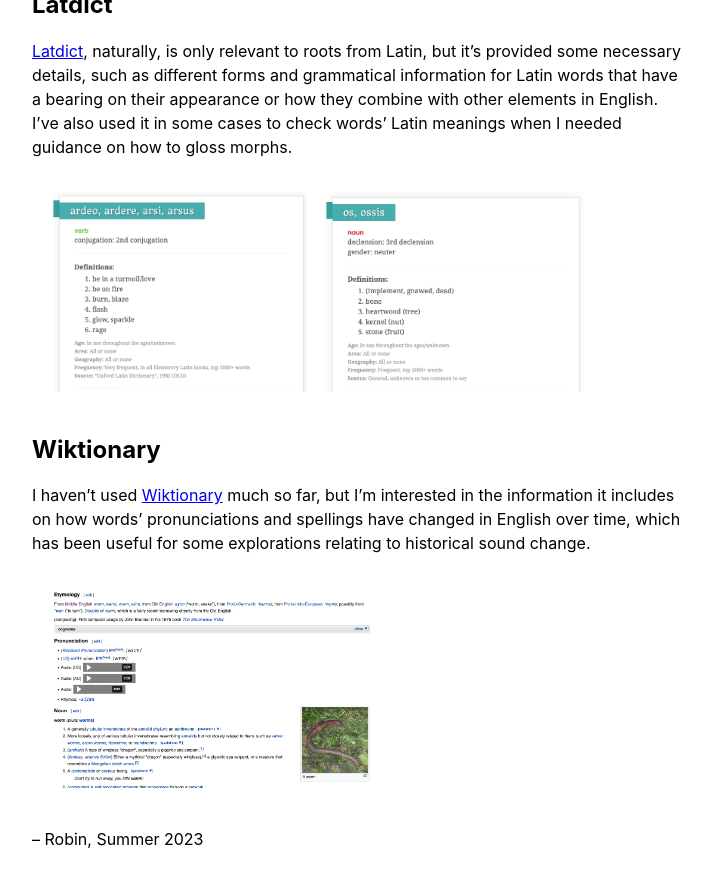
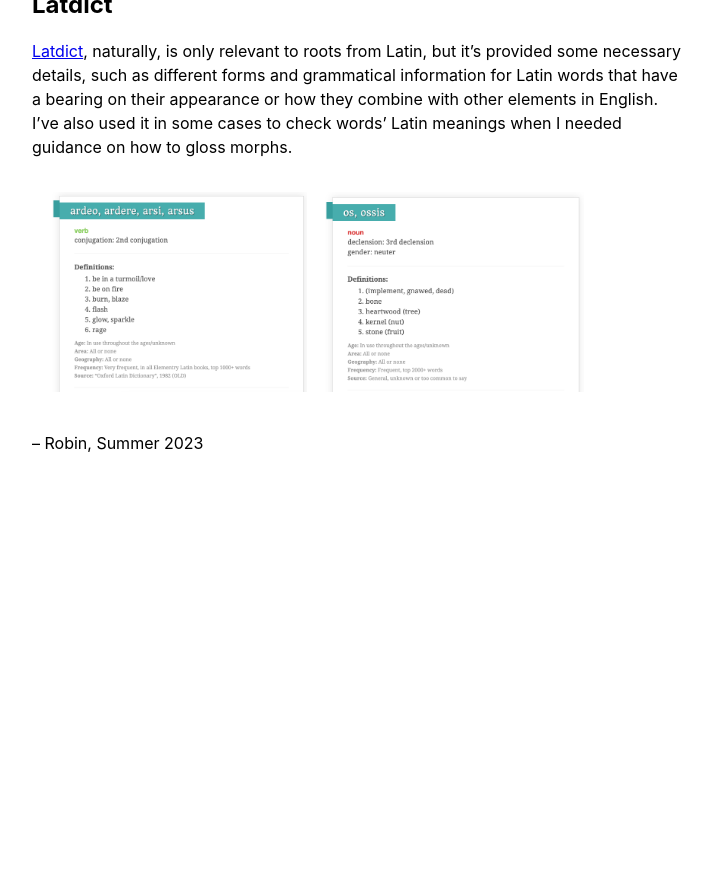
Before and after one commit to inthescales/lyre-site, a Jekyll site: the page built from blog/_posts/2023-6-18-sources-for-etymology.md, in a window 1280 px wide and 900 px high, scrolled down 1903 px. Shown: the top 887 px of the window, without its empty margins (299-1011 px from the left). Built offline with Jekyll 4.4.1, drawn with Linux system fonts in a browser that asks for light colours; after the commit the page ends 2407 px from its top, so only the background shows below that.

Commit message:
Remove Wiktionary from latest post

```diff
--- a/blog/_posts/2023-6-18-sources-for-etymology.md
+++ b/blog/_posts/2023-6-18-sources-for-etymology.md
@@ -57,16 +57,4 @@ This one requires a paid subscription to use.
     </tr>
 </table>
 
-## Wiktionary
-
-I haven't used [Wiktionary](http://www.wiktionary.org) much so far, but I'm interested in the information it includes on how words' pronunciations and spellings have changed in English over time, which has been useful for some explorations relating to historical sound change.
-
-<table class="img-table">
-    <tr>
-        <td>
-            <a href="{{ site.baseurl }}/assets/images/posts/2023-6-18-sources-for-etymology/wiktionary_1.png"><img src="{{ site.baseurl }}/assets/images/posts/2023-6-18-sources-for-etymology/wiktionary_1.png" alt="Screenshot of wiktionary's entry for the English word 'worm'"></a>
-        </td>
-    </tr>
-</table>
-
 – Robin, Summer 2023
```
Also changed, not shown: assets/images/posts/2023-6-18-sources-for-etymology/wiktionary_1.png (deleted).
